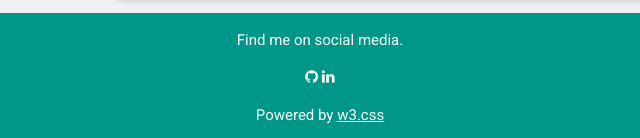
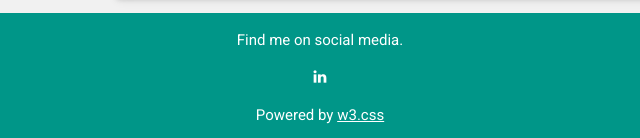
Before and after one commit to rafamaco/Laiane_Conceicao_Resume, a plain HTML site: page index.html in a window 1280 px wide. Shown: the part 1828-1966 px from the top of the page, 320-960 px from the left. Drawn offline with nearby package versions, Linux system fonts and the light colour scheme.

Commit message:
Update index.html

```diff
--- a/index.html
+++ b/index.html
@@ -205,8 +205,8 @@
 
     <footer class="w3-container w3-teal w3-center w3-margin-top">
       <p>Find me on social media.</p>
-      <a href="https://github.com/falvojr" target="_blank"><i class="fa fa-github w3-hover-opacity"></i></a>
-      <a href="https://linkedin.com/in/falvojr" target="_blank"><i class="fa fa-linkedin w3-hover-opacity"></i></a>
+      <!--<a href="https://github.com/falvojr" target="_blank"><i class="fa fa-github w3-hover-opacity"></i></a>-->
+      <a href="https://www.linkedin.com/in/laiane-t-c-leit%C3%A3o-f-m-da-concei%C3%A7%C3%A3o-922b8b79/" target="_blank"><i class="fa fa-linkedin w3-hover-opacity"></i></a>
       <p>Powered by <a href="https://www.w3schools.com/w3css/default.asp" target="_blank">w3.css</a></p>
     </footer>
 
```
